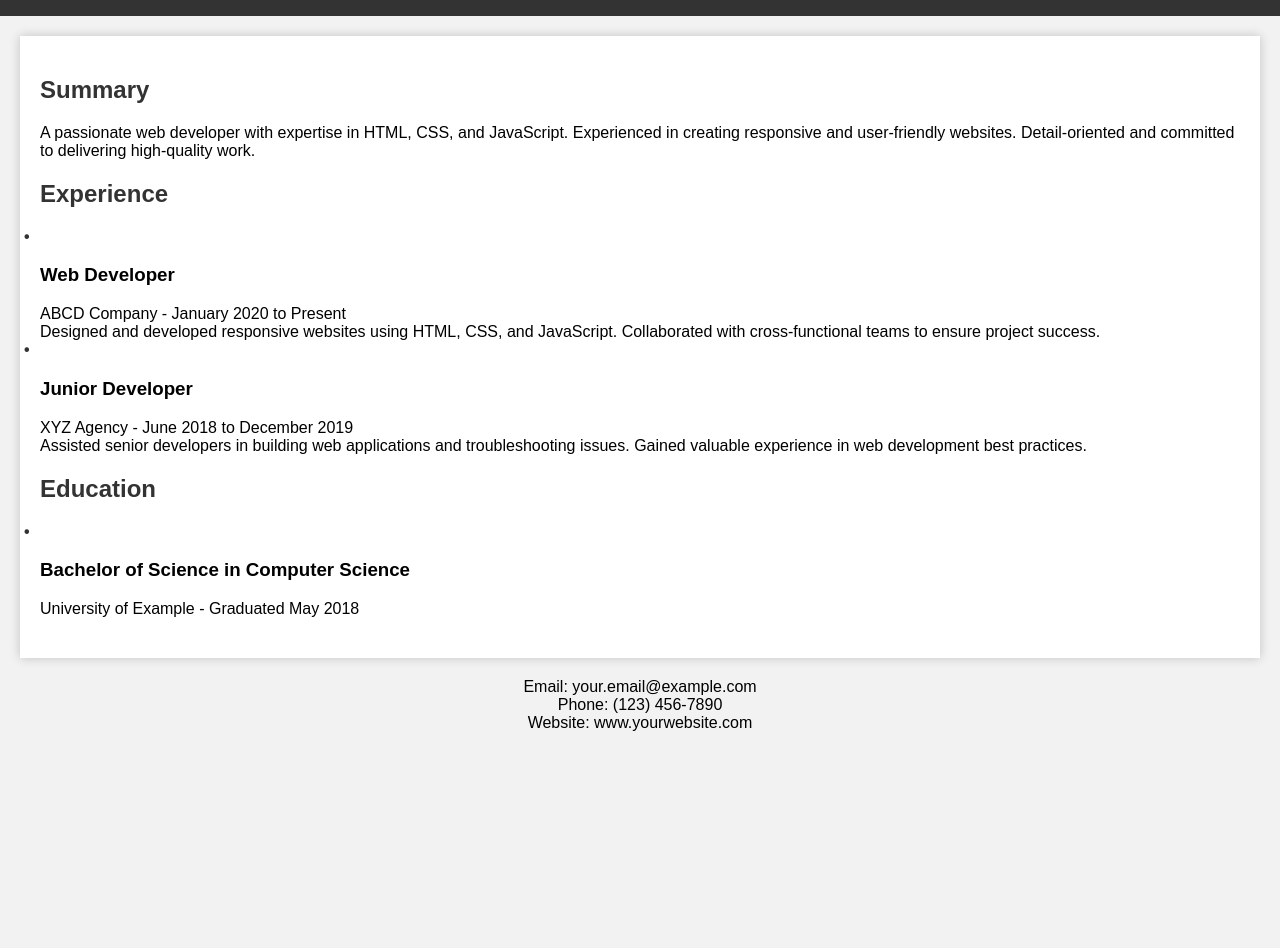
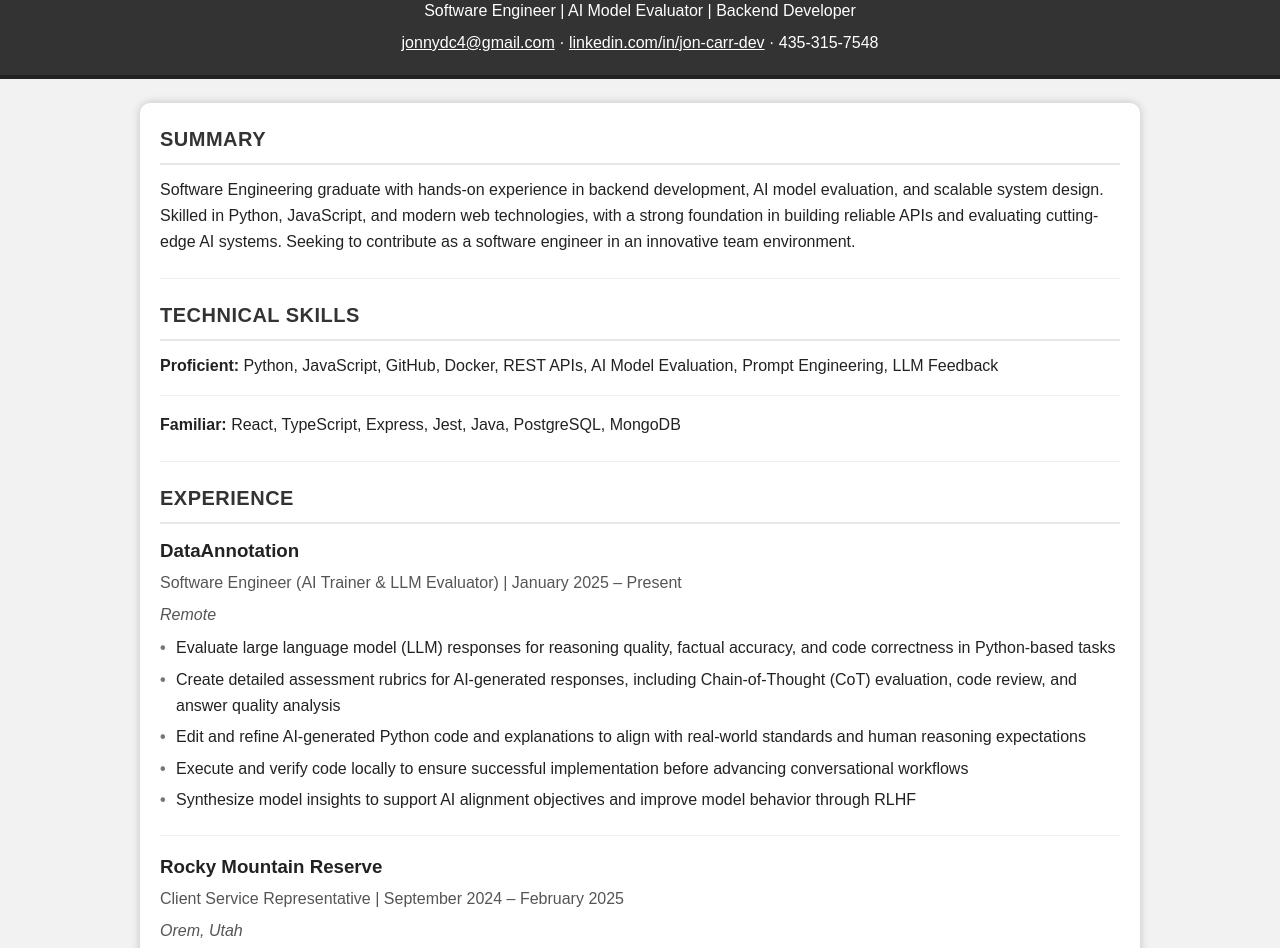
Before and after one commit to jonnydc4/resume-site, a plain HTML site: page index.html in a window 1280 px wide. Shown: the part 79-1027 px from the top of the page. Before the commit the page ends 811 px from the top, so only its background shows below. Drawn offline with Linux system fonts and the light colour scheme.

Commit message:
improved the cv in index.html

```diff
--- a/index.html
+++ b/index.html
@@ -3,13 +3,15 @@
 <head>
     <meta charset="UTF-8">
     <meta name="viewport" content="width=device-width, initial-scale=1.0">
-    <title>Your Name - Resume</title>
+    <title>Jon Carr - CV</title>
     <style>
         body {
             font-family: Arial, sans-serif;
             background-color: #f2f2f2;
             margin: 0;
             padding: 0;
+            line-height: 1.6;
+            color: #222;
         }
 
         header {
@@ -17,34 +19,54 @@
             color: #fff;
             padding: 20px;
             text-align: center;
+            border-bottom: 4px solid #222;
         }
 
         h1 {
             margin: 0;
+            letter-spacing: 1px;
         }
 
         .container {
             background-color: #fff;
-            margin: 20px;
+            margin: 24px auto;
             padding: 20px;
             box-shadow: 0px 0px 10px rgba(0, 0, 0, 0.2);
+            max-width: 960px;
+            border-radius: 10px;
         }
 
         h2 {
             color: #333;
+            margin: 0 0 12px 0;
+            padding-bottom: 8px;
+            border-bottom: 2px solid #e8e8e8;
+            text-transform: uppercase;
+            letter-spacing: 0.5px;
+            font-size: 20px;
         }
 
         p {
             margin: 0;
         }
 
+        .section p {
+            margin: 4px 0;
+        }
+
         .section {
-            margin-bottom: 20px;
+            margin-bottom: 24px;
+        }
+
+        .section + .section {
+            border-top: 1px solid #efefef;
+            padding-top: 20px;
         }
 
         ul {
             list-style-type: none;
             padding: 0;
+            margin: 0;
         }
 
         ul li::before {
@@ -56,6 +78,57 @@
             margin-left: -1em;
         }
 
+        .section > ul > li {
+            margin: 0 0 16px 0;
+            padding: 0 0 16px 0;
+            border-bottom: 1px solid #f0f0f0;
+        }
+
+        .section > ul > li:last-child {
+            border-bottom: none;
+            margin-bottom: 0;
+            padding-bottom: 0;
+        }
+
+        /* Nested lists (bullet points under each role) */
+        .section ul ul {
+            margin-top: 8px;
+            padding-left: 1em;
+        }
+
+        .section ul ul li {
+            margin: 6px 0;
+        }
+
+        .section ul ul li::before {
+            color: #777;
+        }
+
+        /* Experience list specific tweaks */
+        .experience-list > li h3 {
+            margin: 0 0 4px 0;
+        }
+
+        .experience-list > li > p {
+            color: #555;
+            margin-bottom: 6px;
+        }
+
+        .location {
+            color: #666;
+            font-style: italic;
+        }
+
+        /* Remove bullets for top-level items in all sections */
+        .section > ul > li::before { content: none; }
+
+        header p {
+            margin: 6px 0 0 0;
+        }
+
+        a { color: #0a66c2; text-decoration: none; }
+        a:hover { text-decoration: underline; }
+
         .contact-info {
             text-align: center;
         }
@@ -63,47 +136,88 @@
 </head>
 <body>
 <header>
-    <h1>Your Name</h1>
-    <p>Web Developer</p>
+    <h1>JON CARR</h1>
+    <p>Software Engineer | AI Model Evaluator | Backend Developer</p>
+    <p><a href="mailto:jonnydc4@gmail.com" style="color:#fff; text-decoration: underline;">jonnydc4@gmail.com</a> · <a href="https://www.linkedin.com/in/jon-carr-dev" style="color:#fff; text-decoration: underline;">linkedin.com/in/jon-carr-dev</a> · 435-315-7548</p>
 </header>
 
 <div class="container">
     <div class="section">
         <h2>Summary</h2>
-        <p>A passionate web developer with expertise in HTML, CSS, and JavaScript. Experienced in creating responsive and user-friendly websites. Detail-oriented and committed to delivering high-quality work.</p>
+        <p>Software Engineering graduate with hands-on experience in backend development, AI model evaluation, and scalable system design. Skilled in Python, JavaScript, and modern web technologies, with a strong foundation in building reliable APIs and evaluating cutting-edge AI systems. Seeking to contribute as a software engineer in an innovative team environment.</p>
+    </div>
+    <div class="section">
+        <h2>Technical Skills</h2>
+        <ul class="skills-list">
+            <li><strong>Proficient:</strong> Python, JavaScript, GitHub, Docker, REST APIs, AI Model Evaluation, Prompt Engineering, LLM Feedback</li>
+            <li><strong>Familiar:</strong> React, TypeScript, Express, Jest, Java, PostgreSQL, MongoDB</li>
+        </ul>
     </div>
 
     <div class="section">
         <h2>Experience</h2>
-        <ul>
+        <ul class="experience-list">
             <li>
-                <h3>Web Developer</h3>
-                <p>ABCD Company - January 2020 to Present</p>
-                <p>Designed and developed responsive websites using HTML, CSS, and JavaScript. Collaborated with cross-functional teams to ensure project success.</p>
+                <h3>DataAnnotation</h3>
+                <p>Software Engineer (AI Trainer & LLM Evaluator) | January 2025 – Present</p>
+                <p class="location">Remote</p>
+                <ul>
+                    <li>Evaluate large language model (LLM) responses for reasoning quality, factual accuracy, and code correctness in Python-based tasks</li>
+                    <li>Create detailed assessment rubrics for AI-generated responses, including Chain-of-Thought (CoT) evaluation, code review, and answer quality analysis</li>
+                    <li>Edit and refine AI-generated Python code and explanations to align with real-world standards and human reasoning expectations</li>
+                    <li>Execute and verify code locally to ensure successful implementation before advancing conversational workflows</li>
+                    <li>Synthesize model insights to support AI alignment objectives and improve model behavior through RLHF</li>
+                </ul>
             </li>
             <li>
-                <h3>Junior Developer</h3>
-                <p>XYZ Agency - June 2018 to December 2019</p>
-                <p>Assisted senior developers in building web applications and troubleshooting issues. Gained valuable experience in web development best practices.</p>
+                <h3>Rocky Mountain Reserve</h3>
+                <p>Client Service Representative | September 2024 – February 2025</p>
+                <p class="location">Orem, Utah</p>
+                <ul>
+                    <li>Identified and resolved technical issues within the financial software platform; documented solution patterns</li>
+                    <li>Collaborated with development teams to escalate critical bugs and propose architectural improvements</li>
+                    <li>Created comprehensive technical documentation for onboarding new team members</li>
+                    <li>Developed tracking metrics to monitor common client software issues and improve workflows</li>
+                </ul>
+            </li>
+            <li>
+                <h3>Utah Valley University - The Excellence and Innovation Initiative</h3>
+                <p>Software Engineer | January 2024 – August 2024</p>
+                <p class="location">Orem, Utah</p>
+                <ul>
+                    <li>Designed and implemented scalable backend architecture for a university-wide study room reservation system</li>
+                    <li>Built RESTful API services handling authentication, real-time room availability, and messaging</li>
+                    <li>Developed a comprehensive class registration system focused on scalable design and reliability</li>
+                    <li>Collaborated with frontend developers to ensure seamless API integration and optimal UX</li>
+                </ul>
+            </li>
+
+            <li>
+                <h3>Nerd United LLC</h3>
+                <p>Software Engineering Intern | May 2022 – October 2022</p>
+                <p class="location">Lehi, Utah</p>
+                <ul>
+                    <li>Independently designed and implemented a Slackbot automation tool to improve support efficiency</li>
+                    <li>Contributed to backend development of a cryptocurrency wallet with a focus on security and integrity</li>
+                    <li>Created comprehensive technical documentation to streamline onboarding and reduce support requests</li>
+                    <li>Participated in code reviews to maintain high code quality standards</li>
+                </ul>
             </li>
         </ul>
     </div>
 
     <div class="section">
         <h2>Education</h2>
-        <ul>
+        <ul class="education-list">
             <li>
-                <h3>Bachelor of Science in Computer Science</h3>
-                <p>University of Example - Graduated May 2018</p>
+                <h3>Utah Valley University</h3>
+                <p>B.S. Software Engineering | August 2020 – May 2024</p>
+                <p class="location">Orem, Utah</p>
             </li>
         </ul>
     </div>
 </div>
 
-<div class="contact-info">
-    <p>Email: your.email@example.com</p>
-    <p>Phone: (123) 456-7890</p>
-    <p>Website: www.yourwebsite.com</p>
-</div>
+
 </body>
 </html>
```
Also changed, not shown: 1 other file.
